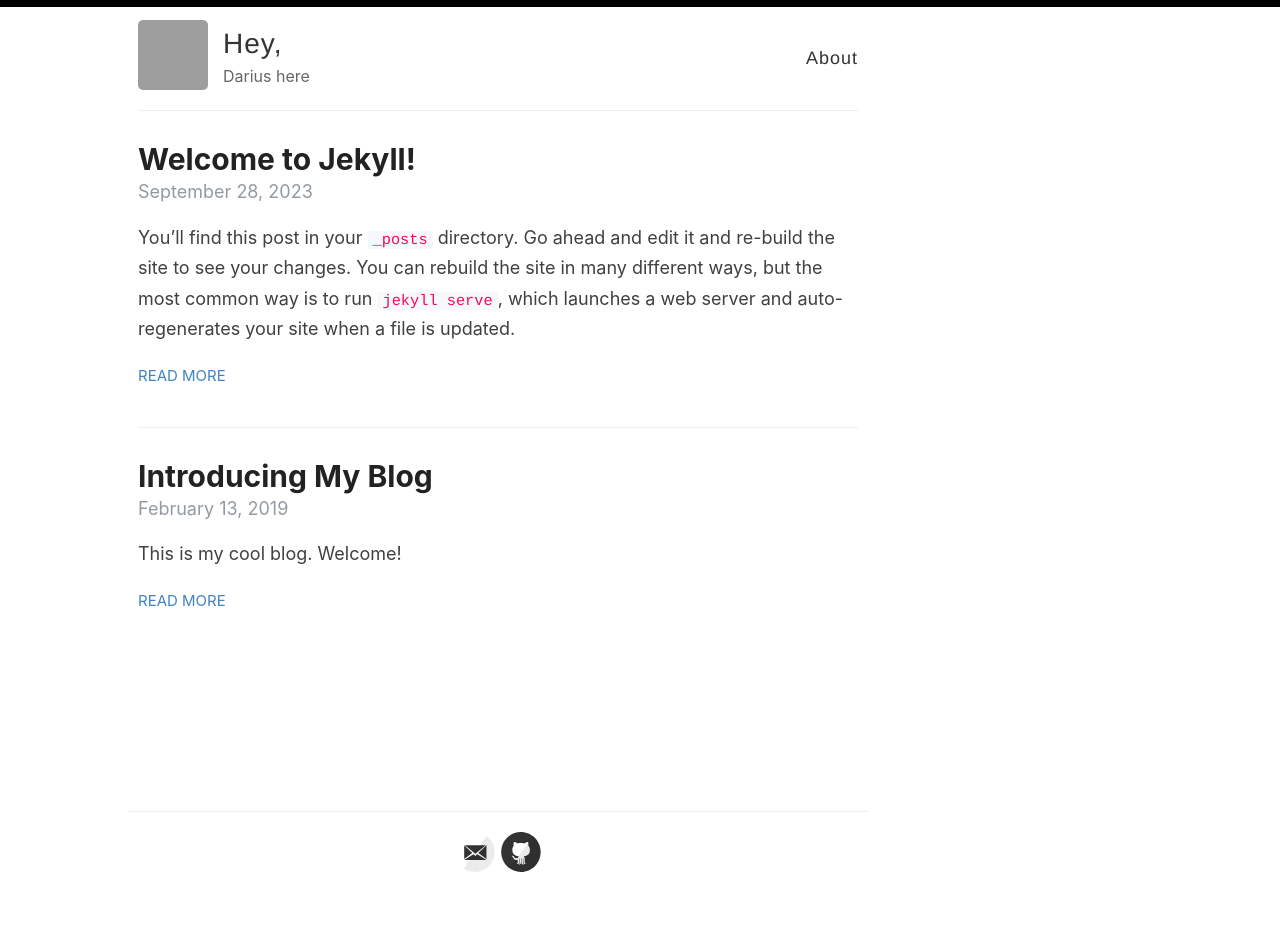
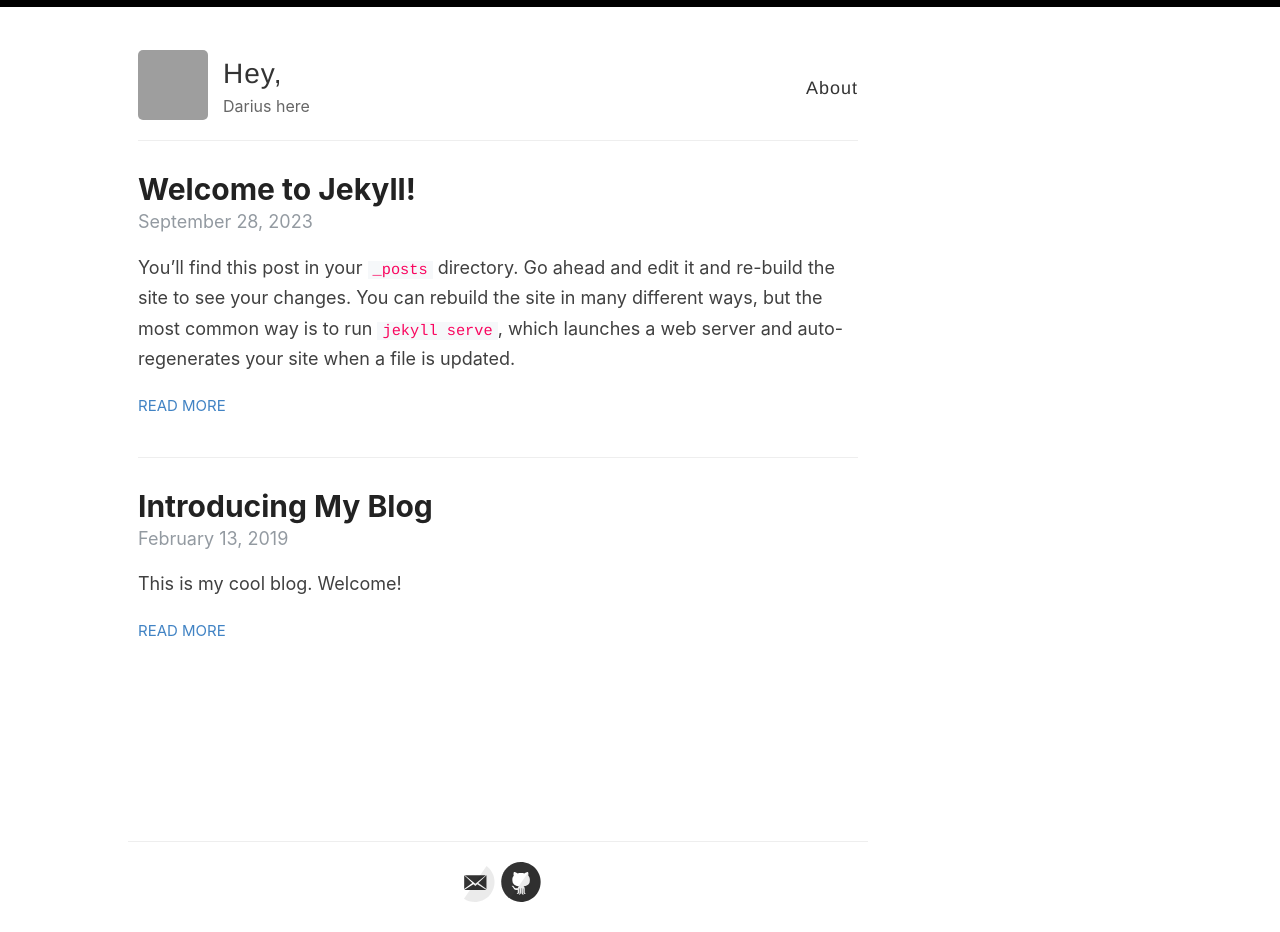
Before and after one commit to dogozone/blog, a Jekyll site: the page built from index.html, in a window 1280 px wide. Built offline with Jekyll 4.4.1, drawn with Linux system fonts in a browser that asks for light colours; the list of posts is cut into pages by our own code; before the commit the page ends 902 px from its top, so only the background shows below that; grey boxes are pictures that could not be loaded.

Commit message:
Update style to mobile-first

```diff
--- a/_sass/_variables.scss
+++ b/_sass/_variables.scss
@@ -19,9 +19,15 @@ $helvetica: Helvetica, Arial, sans-serif;
 $helveticaNeue: "Helvetica Neue", Helvetica, Arial, sans-serif;
 $georgia: Georgia, serif;
 
-// Mobile breakpoints
-@mixin mobile {
-  @media screen and (max-width: 640px) {
+// Breakpoints
+@mixin tablet {
+  @media screen and (min-width: 640px) {
     @content;
   }
 }
+
+@mixin desktop {
+  @media screen and (min-width: 992px) {
+    @content;
+  }
+}
--- a/assets/style.scss
+++ b/assets/style.scss
@@ -39,12 +39,12 @@ h1, h2, h3, h4, h5, h6 {
   color: $darkerGray;
   font-weight: bold;
 
-  line-height: 1.7;
+  line-height: 1.4;
   margin: 1em 0 0;
   padding: 0;
 
-  @include mobile {
-    line-height: 1.4;
+  @include tablet {
+    line-height: 1.7;
   }
 }
 
@@ -245,24 +245,27 @@ p > img {
 }
 
 .masthead {
+  text-align: center;
+  margin-top: 30px;
+
+  @include tablet {
+    text-align: left;
+
     padding: 20px 0;
     border-bottom: 1px solid $lightGray;
-
-  @include mobile {
-    text-align: center;
   }
 }
 
 .site-avatar {
-  float: left;
+  float: none;
+  display: block;
   width: 70px;
   height: 70px;
+  margin: 0 auto;
+
+  @include tablet {
+    float: left;
     margin-right: 15px;
-
-  @include mobile {
-    float: none;
-    display: block;
-    margin: 0 auto;
   }
 
   img {
@@ -274,12 +277,12 @@ p > img {
 }
 
 .site-info {
-  float: left;
-
-  @include mobile {
   float: none;
   display: block;
   margin: 0 auto;
+
+  @include tablet {
+    float: left;
   }
 }
 
@@ -291,46 +294,46 @@ p > img {
   font-weight: 300;
   font-size: 28px;
   letter-spacing: 1px;
+  text-align: center;
+
+  @include tablet {
     text-align: left;
-
-  @include mobile {
-    text-align: center;
   }
 }
 
 .site-description {
-  margin: -5px 0 0 0;
+  margin: 3px 0;
   color: $gray;
   font-size: 16px;
 
-  @include mobile {
-    margin: 3px 0;
+  @include tablet {
+    margin: -5px 0 0 0;
   }
 }
 
 nav {
-  float: right;
-  margin-top: 23px; // @TODO: Vertically middle align
   font-family: $helveticaNeue;
-  font-size: 18px;
-
-  @include mobile {
   float: none;
   margin-top: 9px;
   display: block;
   font-size: 16px;
+
+  @include tablet {
+    font-size: 18px;
+    float: right;
+    margin-top: 23px; // @TODO: Vertically middle align
   }
 
   a {
-    margin-left: 20px;
-    color: $darkGray;
+    margin: 0;
+    color: $blue;
     text-align: right;
     font-weight: 300;
     letter-spacing: 1px;
 
-    @include mobile {
-      margin: 0 10px;
-      color: $blue;
+    @include tablet {
+      margin-left: 20px;
+      color: $darkGray;
     }
   }
 }
@@ -383,8 +386,12 @@ nav {
 .wrapper-container {
   min-height: 100%;
   position: relative;
+  max-width: 740px;
+  margin: auto;
+
+  @include desktop {
     margin-left: 10%;
-  max-width: 740px;
+  }
 }
 
 .wrapper-main {
@@ -436,7 +443,10 @@ footer {
 .author_title{
   color: #939aa1;
   margin-top: 0;
+
+  @include desktop {
     margin-bottom: 2.5rem;
+  }
 }
 
 .post_date{
```
Lines whose indentation alone changed are shown as unchanged.
